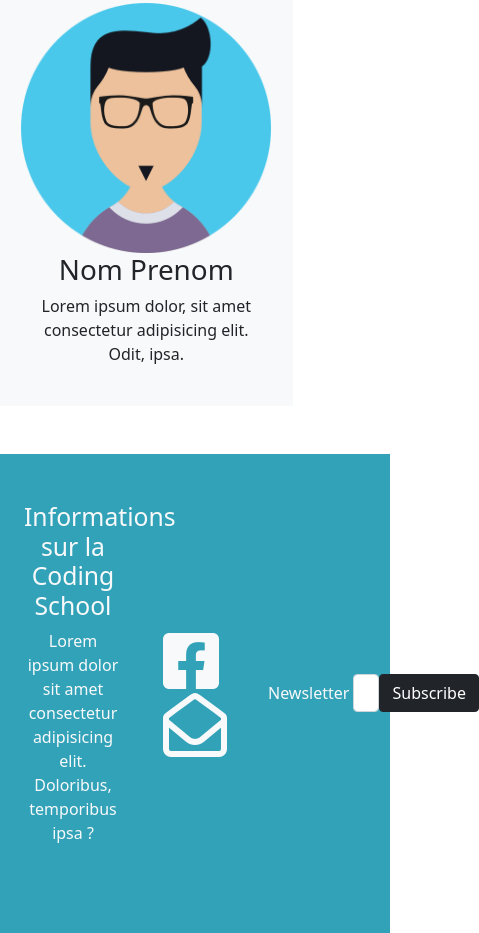
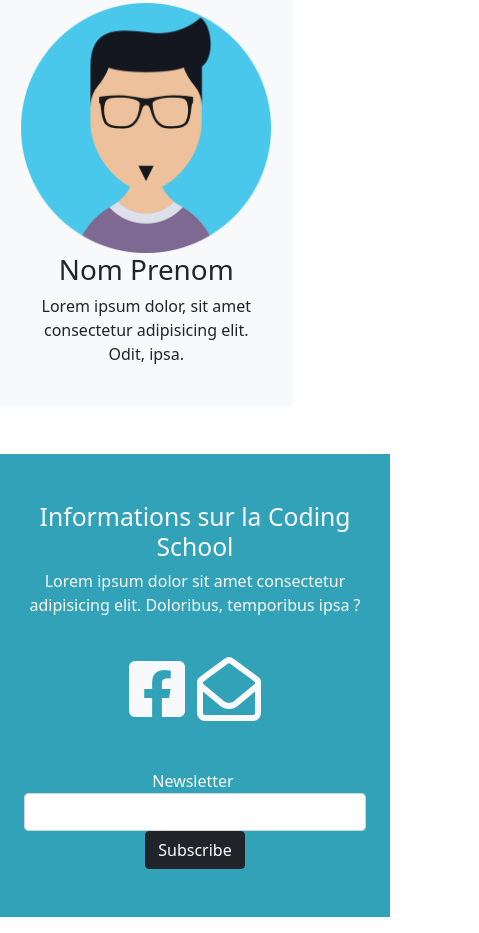
Before and after one commit to shuupsy/CodingS_Bootstrap_exo-Bootstrap, a website: page index.html in a window 390 px wide. Shown: the part 1730-2663 px from the top of the page, 479 px wide, since content can reach past the window. Drawn offline with nearby package versions, Linux system fonts and the light colour scheme.

Commit message:
Mediaquery footer lg

```diff
--- a/index.html
+++ b/index.html
@@ -93,18 +93,19 @@
     <!-- Début footer -->
     <footer class="container-fluid mt-5 px-4 py-5 text-center text-light">
         <section class="row align-items-center justify-content-center">
-            <div class="col-4 pb-4">
+            <div class="col-lg-4 pb-4">
                 <h2 class="fw-normal">Informations sur la Coding School</h2>
                 <p>Lorem ipsum dolor sit amet consectetur adipisicing elit. Doloribus, temporibus ipsa ?</p>
             </div>
 
             <!-- Réseaux -->
-            <div class="col-4">
+            <div class="col-lg-4">
                 <i class="fa-brands fa-facebook-square fa-4x me-2"></i>
                 <i class="fa-regular fa-envelope-open fa-4x"></i>
             </div>
 
-            <div class="col-4 d-flex align-items-center">
+            <!-- Newsletter -->
+            <div class="mt-5 mt-lg-0 col-lg-4 d-lg-flex align-items-center">
                 <p class="m-0 me-1">Newsletter</p>
                 <input class="form-control" type="search" aria-label="Search">
                 <button type="button" class="btn btn-dark">Subscribe</button>
```
